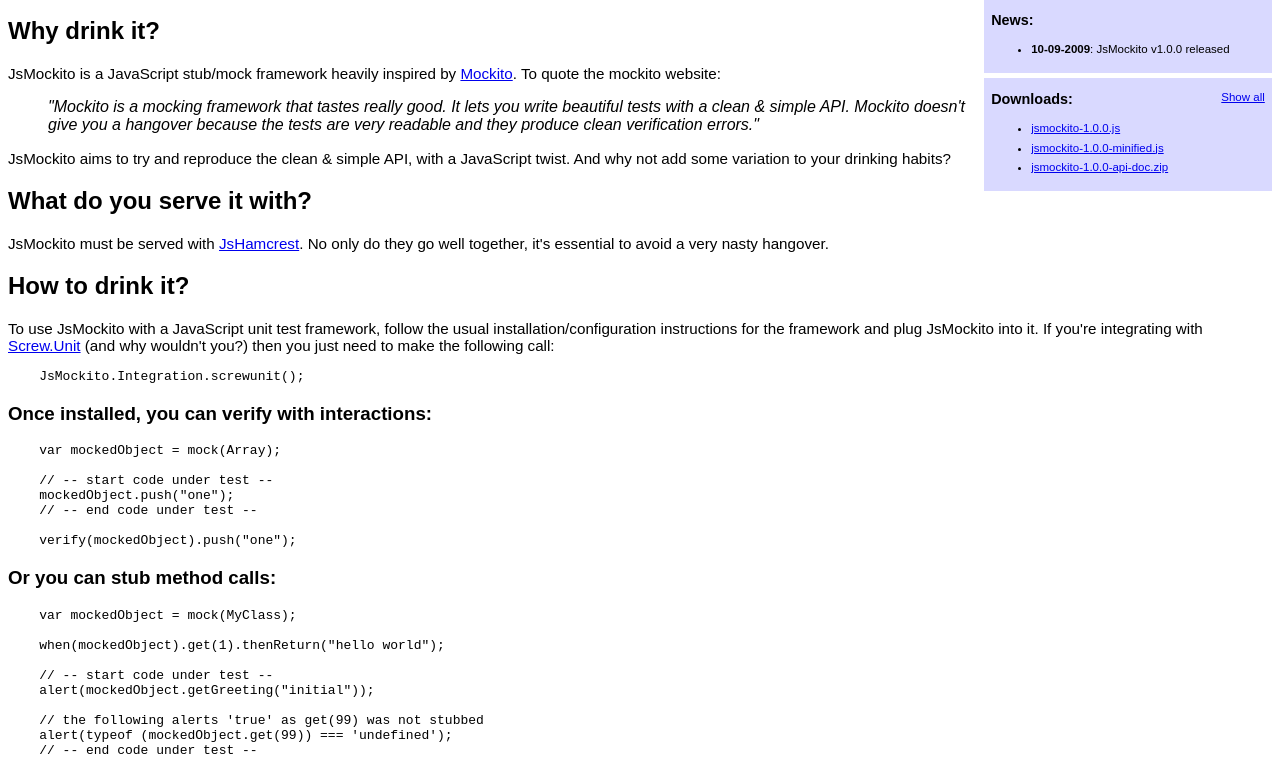
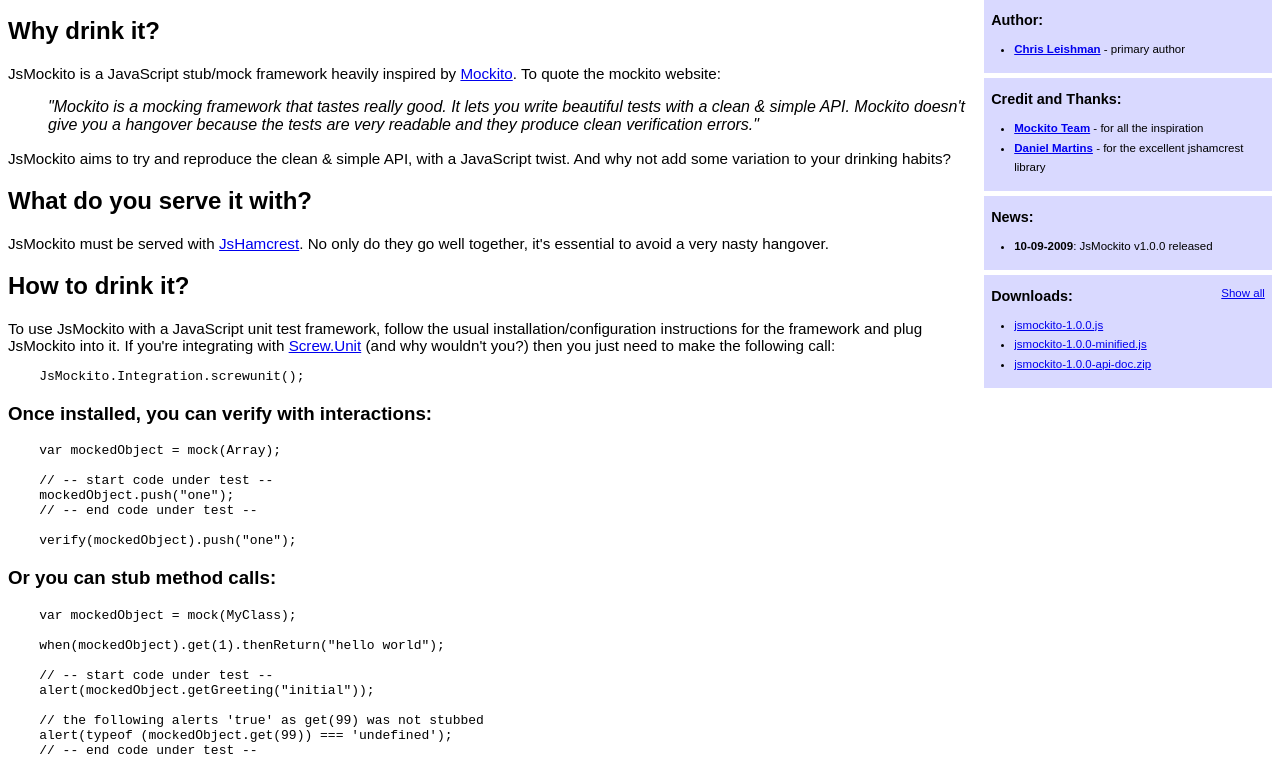
Before and after one commit to cleishm/jsmockito, a plain HTML site: page index.html in a window 1280 px wide. Shown: the part 69-830 px from the top of the page. Drawn offline with Linux system fonts and the light colour scheme.

Commit message:
Extra detail

```diff
--- a/index.html
+++ b/index.html
@@ -7,28 +7,43 @@ body {font-family: arial, sans-serif;}
 p {font-size:95%;}
 #sidebar {float:right; width:20em; font-size:90%;}
 #sidebar h2 {font-size:100%;}
-.portlet {background-color:#d9d9ff; margin:0 0 5px 0; padding:0.1em 0.5em;}
-.portlet p {font-size:80%;}
-.portlet ul {font-size:80%; line-height: 1.7em;}
-.portlet .showall {float:right;}
-#license p {font-size:100%;}
+#sidebar div {background-color:#d9d9ff; margin:0 0 5px 0; padding:0.1em 0.5em;}
+#sidebar div p {font-size:80%;}
+#sidebar div ul {font-size:80%; line-height: 1.7em; padding-left:2em;}
+#sidebar div .showall {float:right;}
+#sidebar #license p {font-size:100%;}
 .title a img {border:0;}
   </style>
 </head>
 <body>
 <div id="sidebar">
-<div id="license" class="portlet">
+<div id="license">
 <p><b>License: </b><a href="http://www.opensource.org/licenses/mit-license.php">MIT License</a></p>
 </div>
 
-<div id="news" class="portlet">
+<div id="authors">
+<h2>Author:</h2>
+<ul>
+<li><b><a href="http://chrisleishman.com">Chris Leishman</a></b> - primary author</li>
+</ul>
+</div>
+
+<div id="credits">
+<h2>Credit and Thanks:</h2>
+<ul>
+<li><b><a href="http://mockito.org">Mockito Team</a></b> - for all the inspiration</li>
+<li><b><a href="http://jshamcrest.destaquenet.com/">Daniel Martins</a></b> - for the excellent jshamcrest library</li>
+</ul>
+</div>
+
+<div id="news">
 <h2>News:</h2>
 <ul>
 <li><b>10-09-2009</b>: JsMockito v1.0.0 released</li>
 </ul>
 </div>
 
-<div id="downloads" class="portlet">
+<div id="downloads">
 <p class="showall"><a href="http://github.com/chrisleishman/jsmockito/downloads">Show all</a></p>
 <h2>Downloads:</h2>
 <ul>
@@ -60,7 +75,7 @@ JavaScript twist. And why not add some variation to your drinking habits?</p>
 <h2>What do you serve it with?</h2>
 
 <p>JsMockito must be served with
-<a href="http://github.com/danielfm/jshamcrest/">JsHamcrest</a>. No only do
+<a href="http://jshamcrest.destaquenet.com/">JsHamcrest</a>. No only do
 they go well together, it's essential to avoid a very nasty hangover.</p>
 
 <h2>How to drink it?</h2>
```
